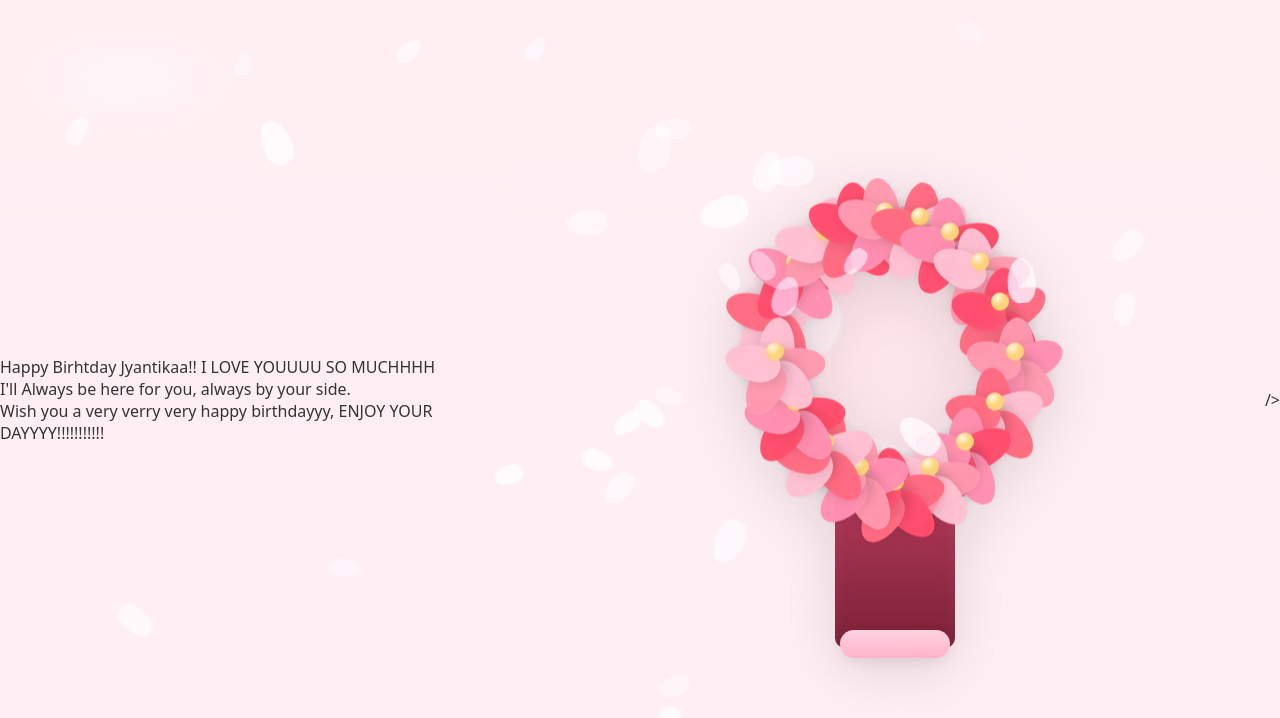
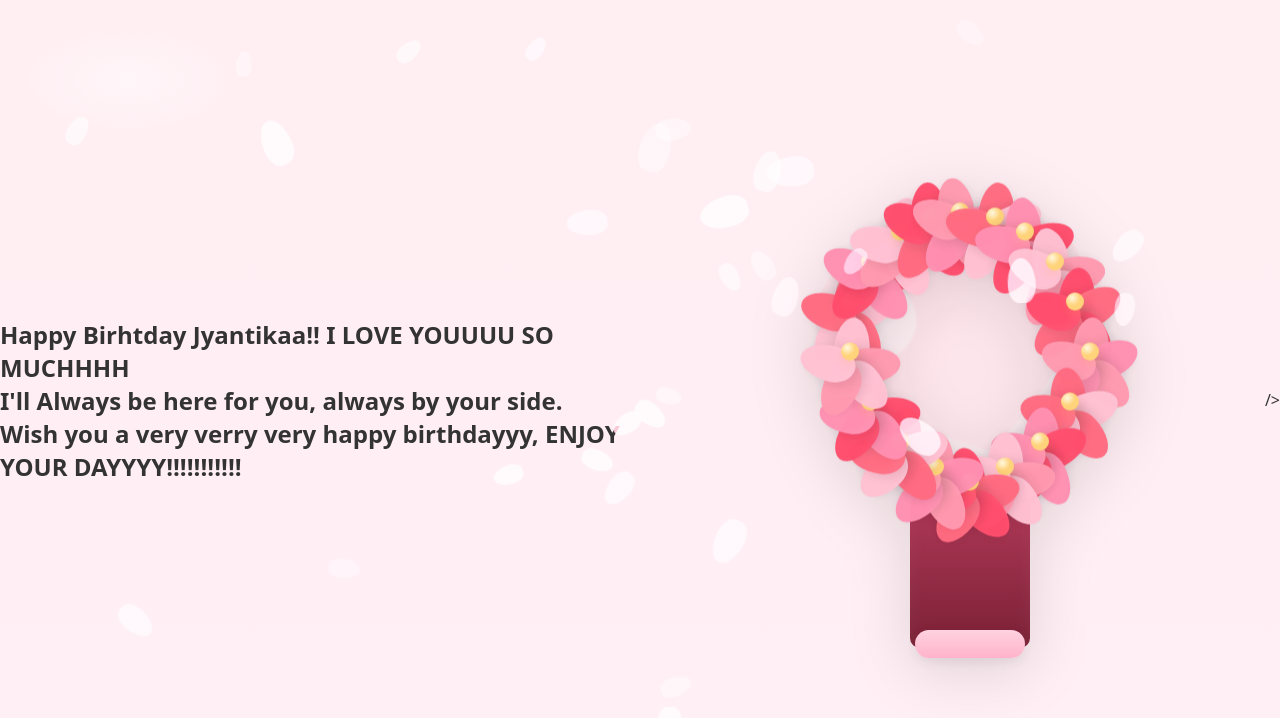
Before and after one commit to WeaponBlaze/flowers, a plain HTML site: page index.html in a window 1280 px wide. Drawn offline with Linux system fonts and the light colour scheme.

Commit message:
Refactor birthday message into h2 element
Moved birthday message from title to h2 element.

```diff
--- a/index.html
+++ b/index.html
@@ -3,7 +3,8 @@
 <head>
   <meta charset="utf-8" />
   <meta name="viewport" content="""width=device-width,initial-scale=1"
-  <title>Happy Birhtday Jyantikaa!! I LOVE YOUUUU SO MUCHHHH<br> I'll Always be here for you, always by your side.<br>Wish you a very verry very happy birthdayyy, ENJOY YOUR DAYYYY!!!!!!!!!!!</title>
+  <title> </title>
+  <h2>Happy Birhtday Jyantikaa!! I LOVE YOUUUU SO MUCHHHH<br> I'll Always be here for you, always by your side.<br>Wish you a very verry very happy birthdayyy, ENJOY YOUR DAYYYY!!!!!!!!!!!</h1>
   <style>
     :root{
       --bg1:#ffeef2; --bg2:#fff0f6;
```
